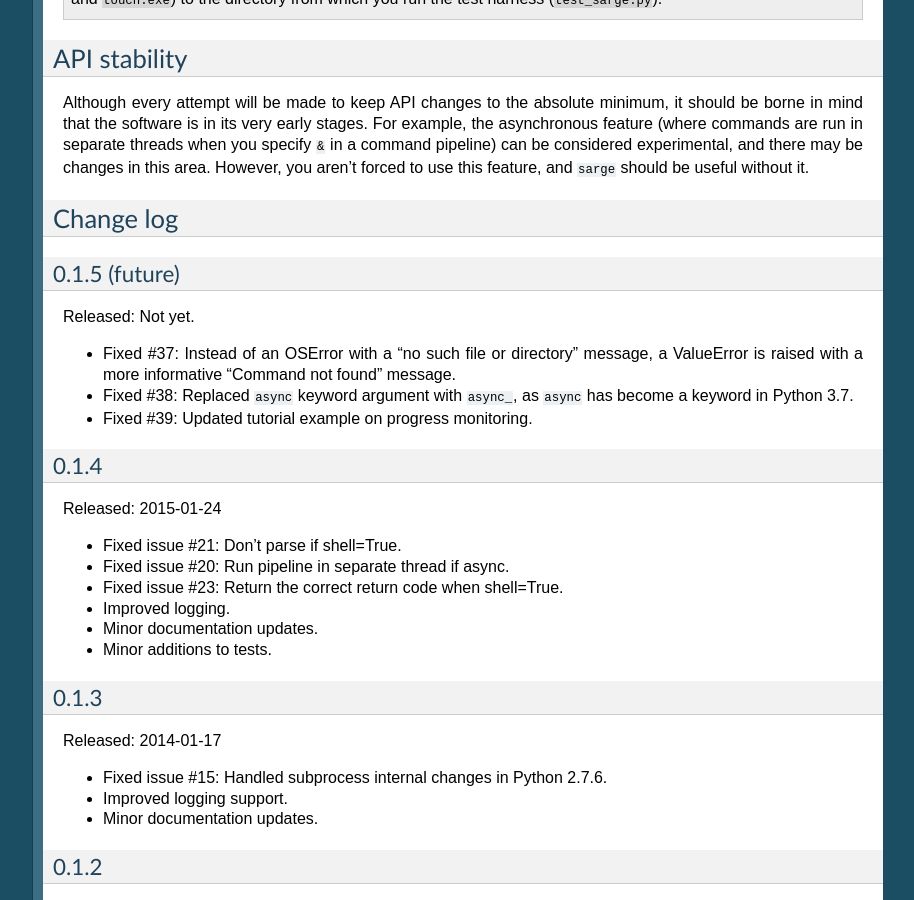
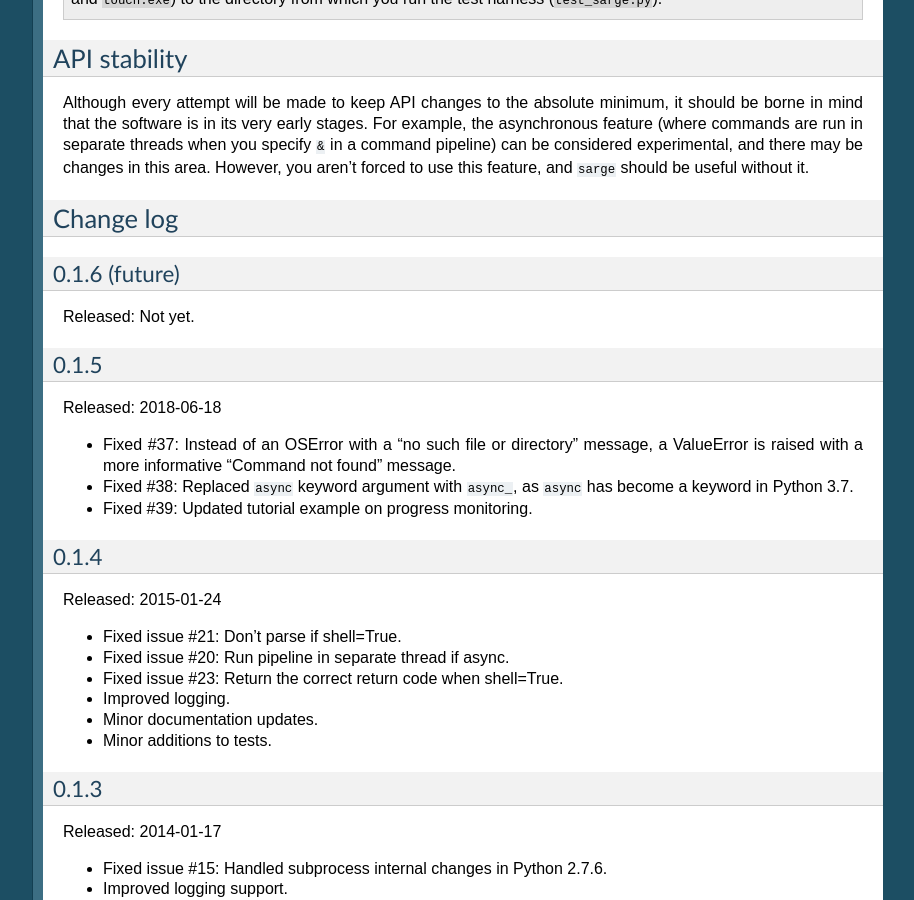
Before and after one commit to vsajip/sarge, a Sphinx documentation site: the page built from docs/overview.rst, in a window 1280 px wide and 900 px high, scrolled down 3427 px. Shown: the whole window, without its empty margins (187-1101 px from the left). Built offline with Sphinx 7.4.7, drawn with Linux system fonts in a browser that asks for light colours; formulas are drawn with MathJax 3; some of the changed text lies outside the part shown.

Commit message:
Updated change log.

```diff
--- a/docs/overview.rst
+++ b/docs/overview.rst
@@ -221,10 +221,16 @@ feature, and ``sarge`` should be useful without it.
 Change log
 ----------
 
-0.1.5 (future)
+0.1.6 (future)
 ~~~~~~~~~~~~~~
 
 Released: Not yet.
+
+
+0.1.5
+~~~~~
+
+Released: 2018-06-18
 
 - Fixed #37: Instead of an OSError with a "no such file or directory" message,
   a ValueError is raised with a more informative "Command not found" message.
```
